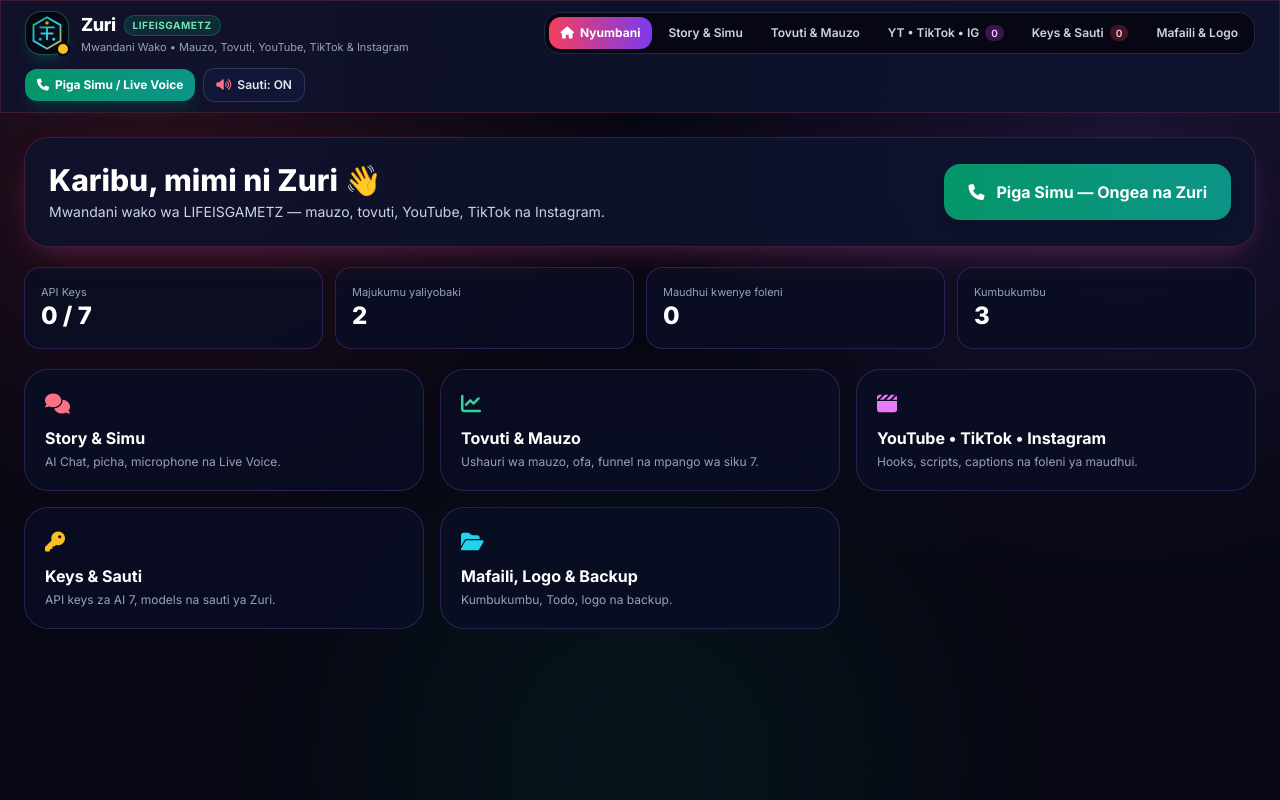
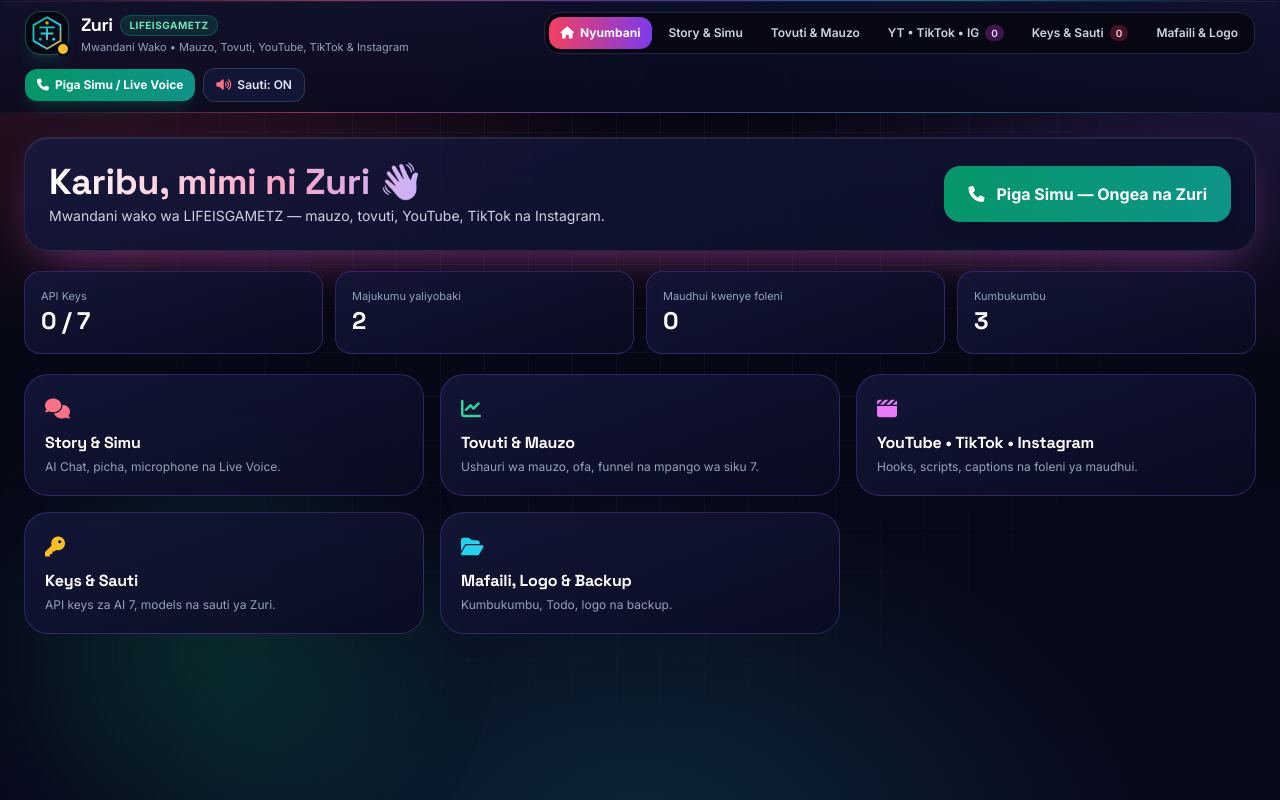
Before and after one commit to payetdimit3-ship-it/gamehubdownload2, a plain HTML site: page index.html in a window 1280 px wide. Drawn offline with nearby package versions, Linux system fonts and the light colour scheme; files that its build step writes are made by us from their sources; files whose address does not match are found by name.

Commit message:
Add files via upload

```diff
--- a/index.html
+++ b/index.html
@@ -5,7 +5,7 @@
   <meta name="viewport" content="width=device-width, initial-scale=1.0" />
   <title>Zuri — Nyumbani | LIFEISGAMETZ</title>
   <script src="https://cdn.tailwindcss.com"></script>
-  <link href="https://fonts.googleapis.com/css2?family=Inter:wght@300;400;500;600;700;800&display=swap" rel="stylesheet" />
+  <link href="https://fonts.googleapis.com/css2?family=Inter:wght@300;400;500;600;700;800&family=Space+Grotesk:wght@500;600;700&display=swap" rel="stylesheet" />
   <link rel="stylesheet" href="https://cdnjs.cloudflare.com/ajax/libs/font-awesome/6.5.1/css/all.min.css" />
   <script src="assets/tailwind-config.js"></script>
   <link rel="stylesheet" href="assets/style.css" />
@@ -100,7 +100,7 @@
     <section class="space-y-5">
       <div class="glass-panel rounded-3xl p-6 zuri-glow flex flex-wrap items-center justify-between gap-5">
         <div>
-          <h2 class="text-2xl sm:text-3xl font-extrabold text-white">Karibu, mimi ni Zuri 👋</h2>
+          <h2 class="hero-title text-3xl sm:text-4xl font-extrabold">Karibu, mimi ni Zuri 👋</h2>
           <p class="text-sm text-slate-300 mt-1">Mwandani wako wa LIFEISGAMETZ — mauzo, tovuti, YouTube, TikTok na Instagram.</p>
         </div>
         <button onclick="toggleLiveCallMode()" class="px-6 py-4 rounded-2xl bg-gradient-to-r from-emerald-600 to-teal-600 hover:from-emerald-500 hover:to-teal-500 text-white font-bold flex items-center gap-3 text-base shadow-lg">
--- a/style.css
+++ b/style.css
@@ -1,35 +1,100 @@
-body {
-      background-color: #060712;
+:root{
+  --rose:#fb4f8a; --violet:#8b5cf6; --cyan:#22d3ee; --emerald:#10b981; --amber:#fbbf24;
+}
+html{scroll-behavior:smooth}
+body{
+  background-color:#05060f;
   background-image:
-        radial-gradient(circle at 12% 10%, rgba(244, 63, 94, 0.14), transparent 36%),
-        radial-gradient(circle at 88% 15%, rgba(139, 92, 246, 0.15), transparent 38%),
-        radial-gradient(circle at 50% 95%, rgba(16, 185, 129, 0.08), transparent 42%);
-      color: #f8fafc;
-      font-family: 'Inter', sans-serif;
+    radial-gradient(60rem 40rem at 8% -5%, rgba(251,79,138,.22), transparent 60%),
+    radial-gradient(55rem 38rem at 100% 0%, rgba(139,92,246,.24), transparent 60%),
+    radial-gradient(50rem 36rem at 50% 105%, rgba(34,211,238,.14), transparent 62%),
+    linear-gradient(180deg,#05060f 0%,#080a1c 100%);
+  background-attachment:fixed;
+  color:#f8fafc;
+  font-family:'Inter',sans-serif;
+  position:relative;
+  overflow-x:hidden;
 }
-    .glass-panel {
-      background: rgba(15, 19, 46, 0.85);
-      backdrop-filter: blur(18px);
-      border: 1px solid rgba(244, 63, 94, 0.22);
+/* grid texture */
+body::before{
+  content:"";position:fixed;inset:0;z-index:-2;pointer-events:none;
+  background-image:
+    linear-gradient(rgba(255,255,255,.035) 1px,transparent 1px),
+    linear-gradient(90deg,rgba(255,255,255,.035) 1px,transparent 1px);
+  background-size:44px 44px;
+  mask-image:radial-gradient(ellipse at 50% 20%,#000 20%,transparent 75%);
+  -webkit-mask-image:radial-gradient(ellipse at 50% 20%,#000 20%,transparent 75%);
 }
-    .neon-card {
-      background: rgba(11, 14, 35, 0.9);
-      border: 1px solid rgba(139, 92, 246, 0.25);
+/* floating glow orbs */
+body::after{
+  content:"";position:fixed;z-index:-1;pointer-events:none;
+  width:34rem;height:34rem;left:-10rem;bottom:-12rem;border-radius:50%;
+  background:radial-gradient(circle,rgba(16,185,129,.20),transparent 65%);
+  filter:blur(30px);animation:floaty 14s ease-in-out infinite;
 }
-    .zuri-glow {
-      box-shadow: 0 14px 40px -12px rgba(244, 63, 94, 0.24), 0 8px 28px -12px rgba(139, 92, 246, 0.25);
+@keyframes floaty{0%,100%{transform:translate(0,0)}50%{transform:translate(8rem,-5rem)}}
+
+h1,h2,h3,.font-extrabold{font-family:'Space Grotesk','Inter',sans-serif;letter-spacing:-.01em}
+
+/* header */
+header.glass-panel{
+  background:linear-gradient(180deg,rgba(14,17,44,.92),rgba(9,11,30,.82));
+  border-bottom:1px solid transparent;
+  border-image:linear-gradient(90deg,transparent,rgba(251,79,138,.55),rgba(139,92,246,.55),rgba(34,211,238,.45),transparent) 1;
 }
-    ::-webkit-scrollbar { width: 6px; height: 6px; }
-    ::-webkit-scrollbar-track { background: #080a19; }
-    ::-webkit-scrollbar-thumb { background: #2d3570; border-radius: 9999px; }
-    ::-webkit-scrollbar-thumb:hover { background: #4c57ad; }
-    @keyframes popIn {
-      from { opacity: 0; transform: translateY(8px) scale(0.985); }
-      to { opacity: 1; transform: translateY(0) scale(1); }
+
+/* panels & cards */
+.glass-panel{
+  background:linear-gradient(160deg,rgba(22,26,64,.82),rgba(12,15,40,.86));
+  backdrop-filter:blur(20px) saturate(140%);
+  -webkit-backdrop-filter:blur(20px) saturate(140%);
+  border:1px solid rgba(255,255,255,.09);
+  box-shadow:inset 0 1px 0 rgba(255,255,255,.06);
 }
-    .anim-pop { animation: popIn 0.2s ease-out forwards; }
-    @keyframes pulseRing {
-      0%, 100% { transform: scale(1); opacity: 0.75; }
-      50% { transform: scale(1.16); opacity: 0.25; }
+.neon-card{
+  position:relative;
+  background:linear-gradient(160deg,rgba(20,24,58,.88),rgba(10,12,34,.92));
+  border:1px solid rgba(139,92,246,.28);
+  transition:transform .25s ease,border-color .25s ease,box-shadow .25s ease;
 }
-    .call-pulse { animation: pulseRing 1.5s infinite ease-in-out; }
+a.neon-card:hover,.neon-card:hover{
+  transform:translateY(-3px);
+  border-color:rgba(251,79,138,.55);
+  box-shadow:0 18px 44px -18px rgba(251,79,138,.45),0 10px 30px -16px rgba(34,211,238,.35);
+}
+.zuri-glow{
+  box-shadow:0 20px 60px -20px rgba(251,79,138,.35),0 14px 40px -18px rgba(139,92,246,.4),inset 0 1px 0 rgba(255,255,255,.08);
+}
+
+/* buttons & inputs */
+button,.step-btn{transition:transform .15s ease,filter .2s ease,background .2s ease}
+button:not(:disabled):hover{filter:brightness(1.1)}
+button:not(:disabled):active{transform:scale(.97)}
+.step-btn:hover{background:rgba(139,92,246,.15)}
+input,textarea,select{
+  background-color:rgba(8,10,28,.75)!important;
+  border-color:rgba(139,92,246,.28)!important;
+  transition:border-color .2s,box-shadow .2s;
+}
+input:focus,textarea:focus,select:focus{
+  outline:none;border-color:rgba(251,79,138,.7)!important;
+  box-shadow:0 0 0 3px rgba(251,79,138,.18);
+}
+::placeholder{color:#64709b}
+
+/* scrollbar */
+::-webkit-scrollbar{width:7px;height:7px}
+::-webkit-scrollbar-track{background:#070918}
+::-webkit-scrollbar-thumb{background:linear-gradient(180deg,#fb4f8a,#8b5cf6);border-radius:9999px}
+
+/* animations */
+@keyframes popIn{from{opacity:0;transform:translateY(8px) scale(.985)}to{opacity:1;transform:none}}
+.anim-pop{animation:popIn .25s ease-out forwards}
+@keyframes pulseRing{0%,100%{transform:scale(1);opacity:.75}50%{transform:scale(1.18);opacity:.25}}
+.call-pulse{animation:pulseRing 1.5s infinite ease-in-out}
+main>section{animation:popIn .4s ease-out both}
+.hero-title{
+  background:linear-gradient(90deg,#fff,#fda4c4 40%,#c4b5fd 70%,#67e8f9);
+  -webkit-background-clip:text;background-clip:text;color:transparent;
+}
+@media (prefers-reduced-motion:reduce){*{animation:none!important;transition:none!important}}
```
Also changed, not shown: api-settings.html (+1 -1 lines), business.html (+1 -1 lines), chat.html (+1 -1 lines), creator.html (+1 -1 lines), workspace.html (+1 -1 lines). Lines whose indentation alone changed are shown as unchanged.
